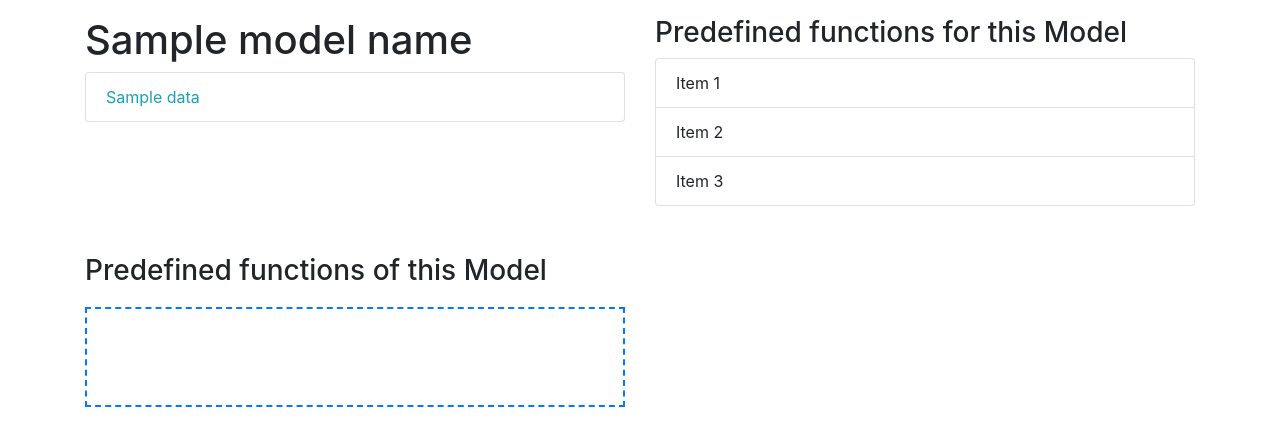
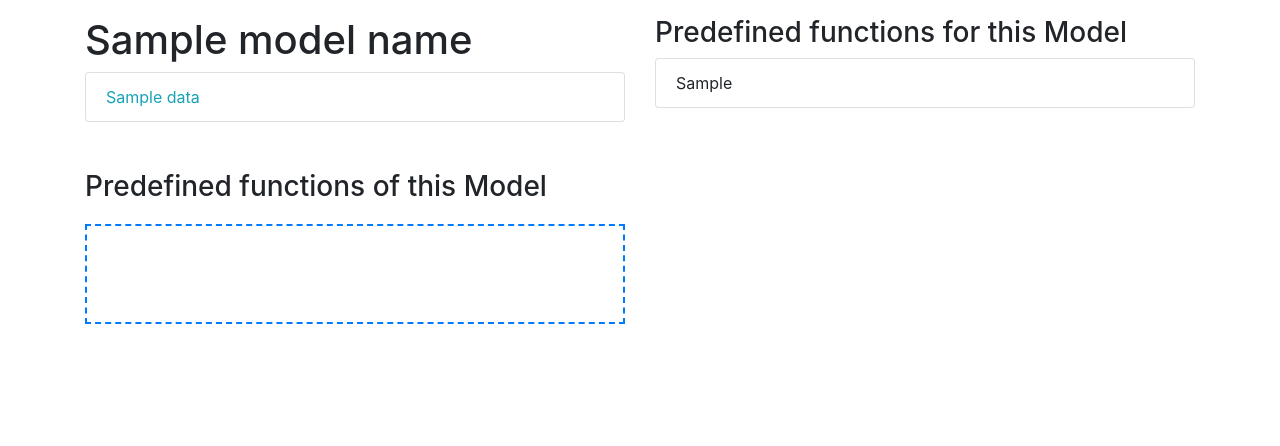
Before and after one commit to Adrianndp/ThesisPresenation, a Django app: template templates/model.html in a window 1280 px wide. Shown: the part 104-550 px from the top of the page. Run offline with Django 4.2, Linux system fonts and the light colour scheme; the template is opened without the code that fills it: most values are stand-ins (such as "Sample title", 1, 10 or a date in 2020); some libraries are stand-ins or nearby versions.

Commit message:
refactor

```diff
--- a/templates/model.html
+++ b/templates/model.html
@@ -14,9 +14,9 @@
     <div class="col-md-6">
         <h3>Predefined functions for this Model</h3>
           <div id="draggable-items" class="list-group">
-            <div class="list-group-item draggable-item" draggable="true" data-value="1">Item 1</div>
-            <div class="list-group-item draggable-item" draggable="true" data-value="2">Item 2</div>
-            <div class="list-group-item draggable-item" draggable="true" data-value="3">Item 3</div>
+            {% for f in predefined_functions %}
+            <div class="list-group-item draggable-item" draggable="true" data-value={{ f }}>{{ f }}</div>
+            {% endfor %}
           </div>
     </div>
     <div class="col-md-6 mt-5">
```
